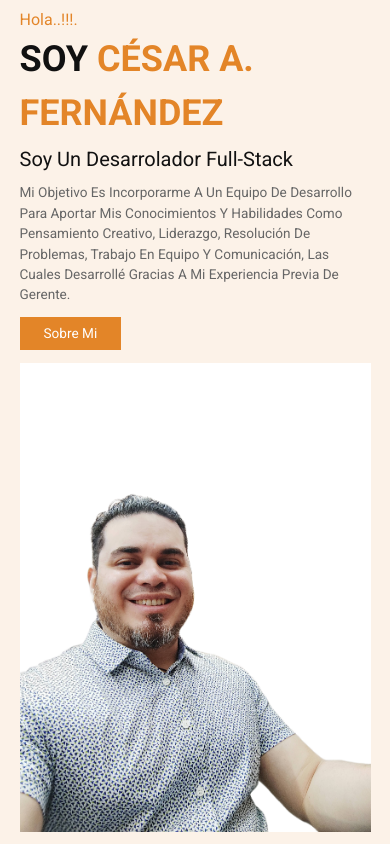
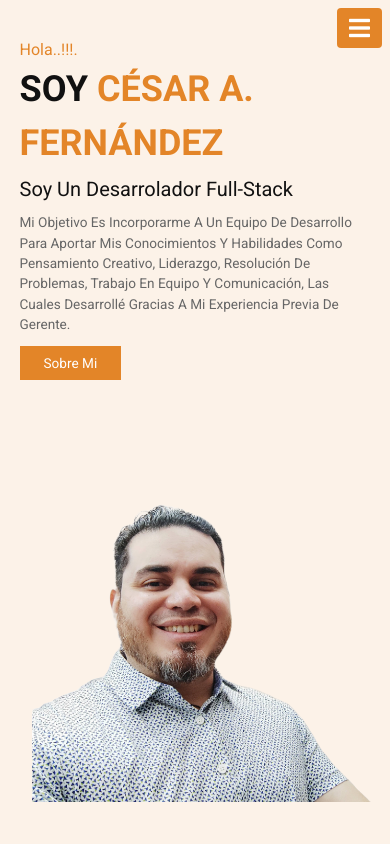
Before and after one commit to cfremoto/portfolio-v1, a React (Vite) app: page / in a window 390 px wide. Built offline with nearby package versions, Linux system fonts and the light colour scheme.

Commit message:
menu hamburguesa

```diff
--- a/src/App.css
+++ b/src/App.css
@@ -2,8 +2,6 @@
 
 :root {
   --main-color: #e38528;
-  --blue: rgb(190, 190, 190);
-  --white: rgb(236, 236, 236);
 }
 
 * {
@@ -200,6 +198,10 @@ header .follow a:hover {
   border: 1rem solid #fff;
   border-radius: .5rem;
   box-shadow: 0 .5rem 1rem rgba(0, 0, 0, .1);
+}
+
+body.dark .about .row-1 .image img {
+  border: 1rem solid rgba(240, 232, 232, 0.788);
 }
 
 .about .row-1 .content {
@@ -569,11 +571,6 @@ body.dark .contact .row .map {
     left: 0%;
   }
 
-  .cursor-1,
-  .cursor-2 {
-    display: none;
-  }
-
 }
 
 @media (max-width:450px) {
--- a/src/App.jsx
+++ b/src/App.jsx
@@ -1,13 +1,14 @@
 import './App.css'
-import Home from './components/Home'
+import Header from './components/Header'
 import Router from './routes/Router'
+
 
 const App = () => {
 
-
   return (
     <>
-      <Home />
+
+      <Header />
       <Router />
     </>
 
--- a/src/components/About.jsx
+++ b/src/components/About.jsx
@@ -1,5 +1,5 @@
 import { Link } from 'react-router-dom'
-import fotoHome from '../assets/imagenes/fotoHome.png'
+import fotoHome from '../assets/imagenes/foto_about.png'
 
 const About = () => {
 
--- a/src/components/ContenidoPrincipal.jsx
+++ b/src/components/ContenidoPrincipal.jsx
@@ -1,5 +1,5 @@
 import { Link } from 'react-router-dom'
-import fotoHome from '../assets/imagenes/fotoHome.png'
+import fotoHome from '../assets/imagenes/cesarA-PhotoRoom.png'
 const ContenidoPrincipal = () => {
 
   return (
--- a/src/components/Header.jsx
+++ b/src/components/Header.jsx
@@ -1,18 +1,39 @@
+import { useState } from 'react'
 import { Link } from 'react-router-dom'
 import DarkMode from './DarkMode'
 import Nav from "./Nav"
 import Redes from "./Redes"
 
+
 const Header = () => {
 
+  const [burgerClass, setBurgerClass] = useState('fas fa-bars')
+  const [headerClass, setHeaderClass] = useState('')
+  const switchMenu = () => {
+    if (burgerClass === 'fas fa-bars') {
+      setBurgerClass('fas fa-bars fa-times')
+      setHeaderClass('active')
+    } else {
+      setBurgerClass('fas fa-bars')
+      setHeaderClass('')
+    }
+  }
 
   return (
-    <header>
+    <>
+    <div
+        id="menu-bars"
+        className={burgerClass}
+        onClick={switchMenu}
+      ></div>
+
+    <header className={headerClass}>
       <Link to="/" className="logo"> <span>César</span> Fernández </Link>
       <DarkMode />
       <Nav />
       <Redes />
-    </header>
+      </header>
+    </>
   )
 }
 
--- a/src/components/Home.jsx
+++ /dev/null
@@ -1,15 +0,0 @@
-
-
-import Header from './Header'
-
-
-const Home = () => {
-
-  return (
-    <>
-      <Header />
-    </>
-  )
-}
-
-export default Home
```
Also changed, not shown: src/assets/imagenes/cesarA-PhotoRoom.png (added), src/assets/imagenes/foto_about.png (added).
